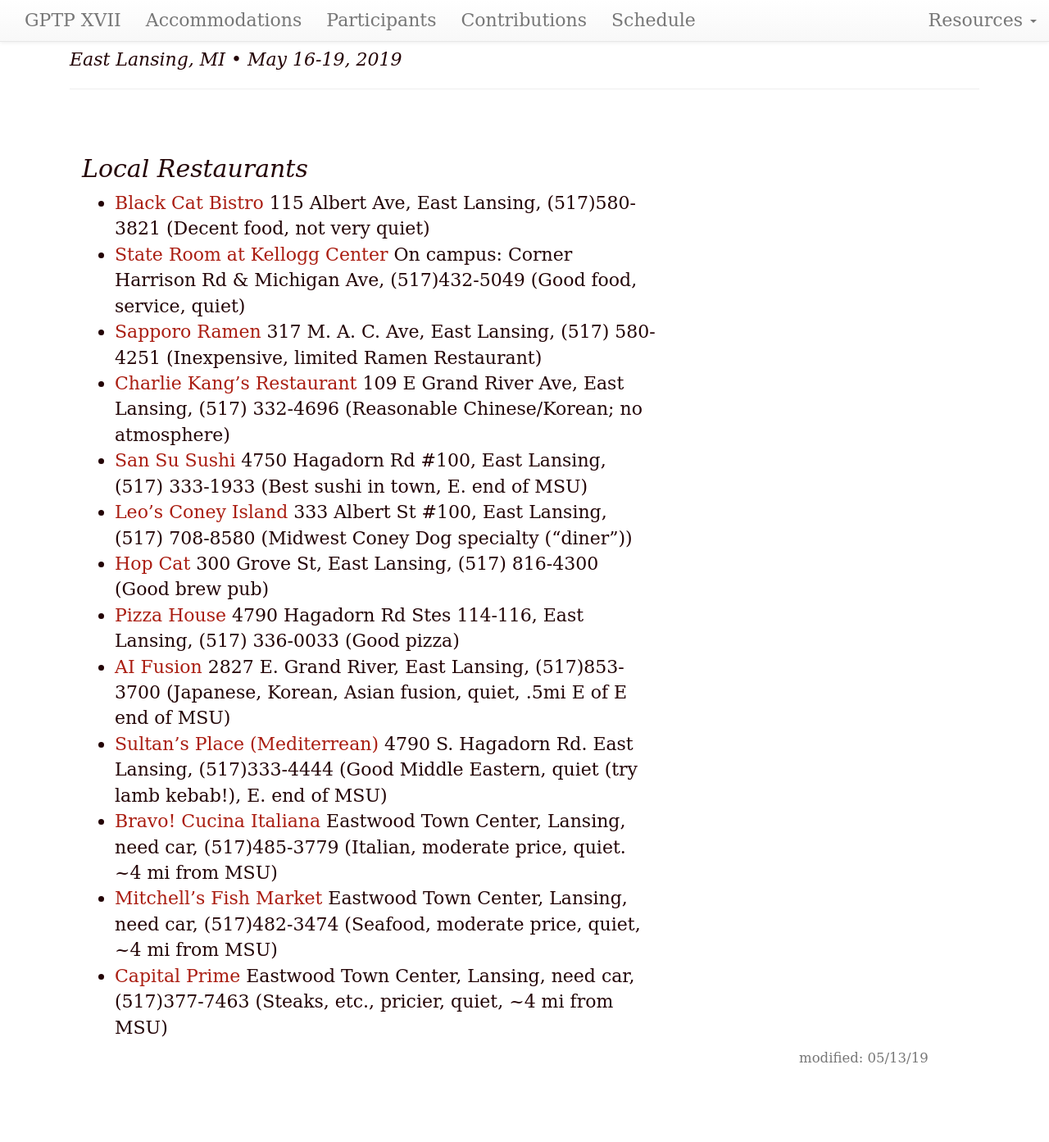
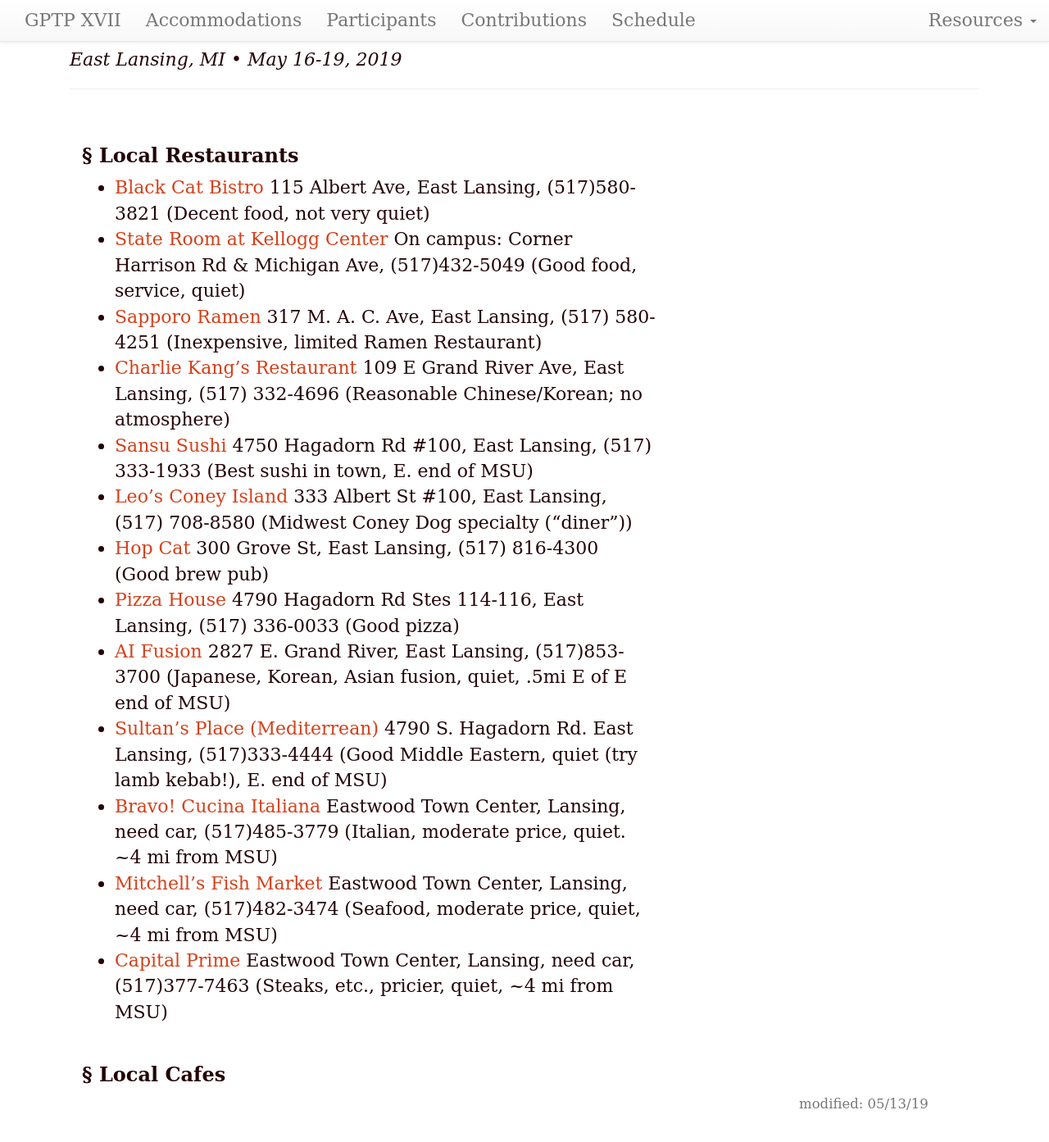
Before and after one commit to GPTP-workshop/gptp-workshop.github.io, a Jekyll site: the page built from restaurants.md, in a window 1280 px wide and 1400 px high, scrolled down 83 px. Shown: the top 1393 px of the window at 82% size. Built offline with Jekyll 4.4.1, drawn with Linux system fonts in a browser that asks for light colours; our own code applies the rules of GitHub Pages for plain Markdown files; before the commit the page ends 1427 px from its top, so only the background shows below that.

Commit message:
Update restaurants.md

```diff
--- a/restaurants.md
+++ b/restaurants.md
@@ -9,18 +9,21 @@ dates: "May 16-19, 2019"
 
 
 
-## Local Restaurants
+### Local Restaurants
 
-- [Black Cat Bistro]() 115 Albert Ave, East Lansing, (517)580-3821 (Decent food, not very quiet)
-- [State Room at Kellogg Center]() On campus: Corner Harrison Rd & Michigan Ave, (517)432-5049 (Good food, service, quiet)
-- [Sapporo Ramen]() 317 M. A. C. Ave, East Lansing, (517) 580-4251 (Inexpensive, limited Ramen Restaurant)
-- [Charlie Kang's Restaurant]() 109 E Grand River Ave, East Lansing, (517) 332-4696 (Reasonable Chinese/Korean; no atmosphere)
-- [San Su Sushi]() 4750 Hagadorn Rd #100, East Lansing, (517) 333-1933 (Best sushi in town, E. end of MSU)
-- [Leo's Coney Island]() 333 Albert St #100, East Lansing, (517) 708-8580 (Midwest Coney Dog specialty ("diner"))
-- [Hop Cat]() 300 Grove St, East Lansing, (517) 816-4300 (Good brew pub)
-- [Pizza House]() 4790 Hagadorn Rd Stes 114-116, East Lansing, (517) 336-0033 (Good pizza)
-- [AI Fusion]() 2827 E. Grand River, East Lansing, (517)853-3700 (Japanese, Korean, Asian fusion, quiet, .5mi E of E end of MSU)
-- [Sultan's Place (Mediterrean)]() 4790 S. Hagadorn Rd. East Lansing, (517)333-4444 (Good Middle Eastern, quiet (try lamb kebab!), E. end of MSU)
-- [Bravo! Cucina Italiana]() Eastwood Town Center, Lansing, need car, (517)485-3779 (Italian, moderate price, quiet. ~4 mi from MSU)
-- [Mitchell's Fish Market]() Eastwood Town Center, Lansing, need car, (517)482-3474 (Seafood, moderate price, quiet, ~4 mi from MSU)
-- [Capital Prime]() Eastwood Town Center, Lansing, need car, (517)377-7463 (Steaks, etc., pricier, quiet, ~4 mi from MSU)
+- [Black Cat Bistro](http://www.blackcatbistroel.com/) 115 Albert Ave, East Lansing, (517)580-3821 (Decent food, not very quiet)
+- [State Room at Kellogg Center](https://kelloggcenter.com/stateroomrestaurant) On campus: Corner Harrison Rd & Michigan Ave, (517)432-5049 (Good food, service, quiet)
+- [Sapporo Ramen](https://www.allmenus.com/mi/east-lansing/503250-sapporo-ramen-noodles/menu/) 317 M. A. C. Ave, East Lansing, (517) 580-4251 (Inexpensive, limited Ramen Restaurant)
+- [Charlie Kang's Restaurant](http://charliekangs.com/) 109 E Grand River Ave, East Lansing, (517) 332-4696 (Reasonable Chinese/Korean; no atmosphere)
+- [Sansu Sushi](https://sansu-sushi.com/) 4750 Hagadorn Rd #100, East Lansing, (517) 333-1933 (Best sushi in town, E. end of MSU)
+- [Leo's Coney Island](http://www.leosmsu.com/) 333 Albert St #100, East Lansing, (517) 708-8580 (Midwest Coney Dog specialty ("diner"))
+- [Hop Cat](https://hopcat.com/east-lansing) 300 Grove St, East Lansing, (517) 816-4300 (Good brew pub)
+- [Pizza House](https://pizzahouse.com/locations/east-lansing/) 4790 Hagadorn Rd Stes 114-116, East Lansing, (517) 336-0033 (Good pizza)
+- [AI Fusion](https://www.ai-fusion.com/) 2827 E. Grand River, East Lansing, (517)853-3700 (Japanese, Korean, Asian fusion, quiet, .5mi E of E end of MSU)
+- [Sultan's Place (Mediterrean)](https://www.sultansmediterranean.com/) 4790 S. Hagadorn Rd. East Lansing, (517)333-4444 (Good Middle Eastern, quiet (try lamb kebab!), E. end of MSU)
+- [Bravo! Cucina Italiana](https://bravoitalian.com/lansing.html) Eastwood Town Center, Lansing, need car, (517)485-3779 (Italian, moderate price, quiet. ~4 mi from MSU)
+- [Mitchell's Fish Market](http://www.mitchellsfishmarket.com/locations/lansing-eastwood/#) Eastwood Town Center, Lansing, need car, (517)482-3474 (Seafood, moderate price, quiet, ~4 mi from MSU)
+- [Capital Prime](http://capitalprimelansing.com/) Eastwood Town Center, Lansing, need car, (517)377-7463 (Steaks, etc., pricier, quiet, ~4 mi from MSU)
+
+
+### Local Cafes
```
